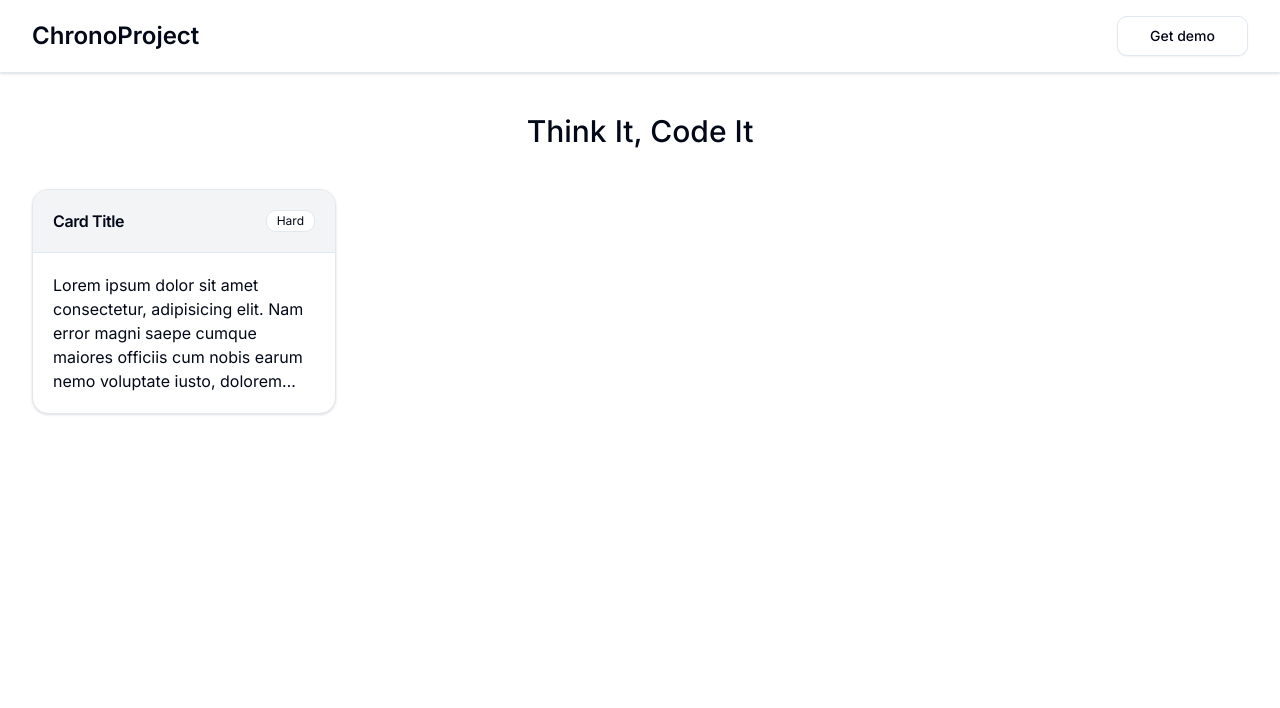
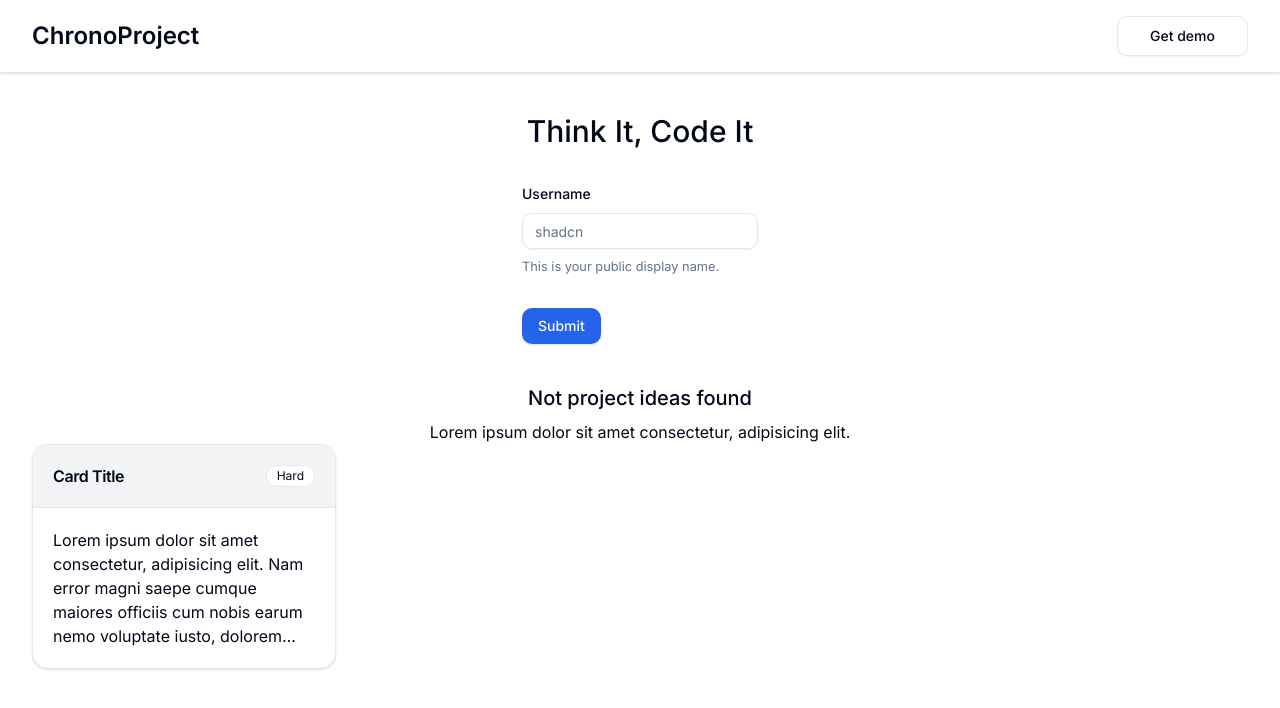
Before and after one commit to CarlosPProjects/project-ideas-generator, a Next.js app: page /ideas in a window 1280 px wide. Shown: the top 708 px of the page. Built offline with nearby package versions, Linux system fonts and the light colour scheme.

Commit message:
Refactor package dependencies and update component styles

```diff
--- a/package.json
+++ b/package.json
@@ -9,6 +9,8 @@
     "lint": "next lint"
   },
   "dependencies": {
+    "@hookform/resolvers": "^3.9.1",
+    "@radix-ui/react-label": "^2.1.0",
     "@radix-ui/react-slot": "^1.1.0",
     "class-variance-authority": "^0.7.0",
     "clsx": "^2.1.1",
@@ -18,8 +20,10 @@
     "openai": "^4.73.0",
     "react": "19.0.0-rc-66855b96-20241106",
     "react-dom": "19.0.0-rc-66855b96-20241106",
+    "react-hook-form": "^7.53.2",
     "tailwind-merge": "^2.5.4",
-    "tailwindcss-animate": "^1.0.7"
+    "tailwindcss-animate": "^1.0.7",
+    "zod": "^3.23.8"
   },
   "devDependencies": {
     "@types/node": "^20",
--- /dev/null
+++ b/src/app/ideas/_components/generator-form.tsx
@@ -0,0 +1,52 @@
+'use client'
+
+import { z } from 'zod'
+import { zodResolver } from "@hookform/resolvers/zod"
+import { useForm } from "react-hook-form"
+import { Form, FormControl, FormDescription, FormField, FormItem, FormLabel, FormMessage } from '@/components/ui/form'
+import { Input } from '@/components/ui/input'
+import { Button } from '@/components/ui/button'
+
+const formSchema = z.object({
+  inputText: z.string().min(2).max(50),
+})
+
+const GeneratorForm = () => {
+
+  const form = useForm<z.infer<typeof formSchema>>({
+    resolver: zodResolver(formSchema),
+    defaultValues: {
+      inputText: "",
+    },
+  })
+
+  function onSubmit(values: z.infer<typeof formSchema>) {
+    console.log(values)
+  }
+
+  return (
+    <Form {...form}>
+      <form onSubmit={form.handleSubmit(onSubmit)} className="space-y-8">
+        <FormField
+          control={form.control}
+          name="inputText"
+          render={({ field }) => (
+            <FormItem>
+              <FormLabel>Username</FormLabel>
+              <FormControl>
+                <Input placeholder="shadcn" {...field} />
+              </FormControl>
+              <FormDescription>
+                This is your public display name.
+              </FormDescription>
+              <FormMessage />
+            </FormItem>
+          )}
+        />
+        <Button type="submit">Submit</Button>
+      </form>
+    </Form>
+  )
+}
+
+export default GeneratorForm
--- a/src/app/ideas/page.tsx
+++ b/src/app/ideas/page.tsx
@@ -1,12 +1,18 @@
 import Container from '@/components/Container'
 import React from 'react'
 import CardProject from './_components/card-project'
+import GeneratorForm from './_components/generator-form'
 
 const Ideas = () => {
   return (
     <Container className='flex-1 flex flex-col'>
-      <div className='flex justify-center py-10'>
+      <div className='flex flex-col space-y-8 items-center py-10'>
         <h1 className='text-3xl font-medium'>Think It, Code It</h1>
+        <GeneratorForm />
+      </div>
+      <div className='text-center space-y-2'>
+        <h2 className='text-xl font-medium'>Not project ideas found</h2>
+        <p className=''>Lorem ipsum dolor sit amet consectetur, adipisicing elit.</p>
       </div>
       <div className='grid grid-cols-4'>
         <CardProject />
--- /dev/null
+++ b/src/components/ui/form.tsx
@@ -0,0 +1,178 @@
+"use client"
+
+import * as React from "react"
+import * as LabelPrimitive from "@radix-ui/react-label"
+import { Slot } from "@radix-ui/react-slot"
+import {
+  Controller,
+  ControllerProps,
+  FieldPath,
+  FieldValues,
+  FormProvider,
+  useFormContext,
+} from "react-hook-form"
+
+import { cn } from "@/lib/utils"
+import { Label } from "@/components/ui/label"
+
+const Form = FormProvider
+
+type FormFieldContextValue<
+  TFieldValues extends FieldValues = FieldValues,
+  TName extends FieldPath<TFieldValues> = FieldPath<TFieldValues>
+> = {
+  name: TName
+}
+
+const FormFieldContext = React.createContext<FormFieldContextValue>(
+  {} as FormFieldContextValue
+)
+
+const FormField = <
+  TFieldValues extends FieldValues = FieldValues,
+  TName extends FieldPath<TFieldValues> = FieldPath<TFieldValues>
+>({
+  ...props
+}: ControllerProps<TFieldValues, TName>) => {
+  return (
+    <FormFieldContext.Provider value={{ name: props.name }}>
+      <Controller {...props} />
+    </FormFieldContext.Provider>
+  )
+}
+
+const useFormField = () => {
+  const fieldContext = React.useContext(FormFieldContext)
+  const itemContext = React.useContext(FormItemContext)
+  const { getFieldState, formState } = useFormContext()
+
+  const fieldState = getFieldState(fieldContext.name, formState)
+
+  if (!fieldContext) {
+    throw new Error("useFormField should be used within <FormField>")
+  }
+
+  const { id } = itemContext
+
+  return {
+    id,
+    name: fieldContext.name,
+    formItemId: `${id}-form-item`,
+    formDescriptionId: `${id}-form-item-description`,
+    formMessageId: `${id}-form-item-message`,
+    ...fieldState,
+  }
+}
+
+type FormItemContextValue = {
+  id: string
+}
+
+const FormItemContext = React.createContext<FormItemContextValue>(
+  {} as FormItemContextValue
+)
+
+const FormItem = React.forwardRef<
+  HTMLDivElement,
+  React.HTMLAttributes<HTMLDivElement>
+>(({ className, ...props }, ref) => {
+  const id = React.useId()
+
+  return (
+    <FormItemContext.Provider value={{ id }}>
+      <div ref={ref} className={cn("space-y-2", className)} {...props} />
+    </FormItemContext.Provider>
+  )
+})
+FormItem.displayName = "FormItem"
+
+const FormLabel = React.forwardRef<
+  React.ElementRef<typeof LabelPrimitive.Root>,
+  React.ComponentPropsWithoutRef<typeof LabelPrimitive.Root>
+>(({ className, ...props }, ref) => {
+  const { error, formItemId } = useFormField()
+
+  return (
+    <Label
+      ref={ref}
+      className={cn(error && "text-destructive", className)}
+      htmlFor={formItemId}
+      {...props}
+    />
+  )
+})
+FormLabel.displayName = "FormLabel"
+
+const FormControl = React.forwardRef<
+  React.ElementRef<typeof Slot>,
+  React.ComponentPropsWithoutRef<typeof Slot>
+>(({ ...props }, ref) => {
+  const { error, formItemId, formDescriptionId, formMessageId } = useFormField()
+
+  return (
+    <Slot
+      ref={ref}
+      id={formItemId}
+      aria-describedby={
+        !error
+          ? `${formDescriptionId}`
+          : `${formDescriptionId} ${formMessageId}`
+      }
+      aria-invalid={!!error}
+      {...props}
+    />
+  )
+})
+FormControl.displayName = "FormControl"
+
+const FormDescription = React.forwardRef<
+  HTMLParagraphElement,
+  React.HTMLAttributes<HTMLParagraphElement>
+>(({ className, ...props }, ref) => {
+  const { formDescriptionId } = useFormField()
+
+  return (
+    <p
+      ref={ref}
+      id={formDescriptionId}
+      className={cn("text-[0.8rem] text-muted-foreground", className)}
+      {...props}
+    />
+  )
+})
+FormDescription.displayName = "FormDescription"
+
+const FormMessage = React.forwardRef<
+  HTMLParagraphElement,
+  React.HTMLAttributes<HTMLParagraphElement>
+>(({ className, children, ...props }, ref) => {
+  const { error, formMessageId } = useFormField()
+  const body = error ? String(error?.message) : children
+
+  if (!body) {
+    return null
+  }
+
+  return (
+    <p
+      ref={ref}
+      id={formMessageId}
+      className={cn("text-[0.8rem] font-medium text-destructive", className)}
+      {...props}
+    >
+      {body}
+    </p>
+  )
+})
+FormMessage.displayName = "FormMessage"
+
+export {
+  useFormField,
+  Form,
+  FormItem,
+  FormLabel,
+  FormControl,
+  FormDescription,
+  FormMessage,
+  FormField,
+}
--- /dev/null
+++ b/src/components/ui/input.tsx
@@ -0,0 +1,22 @@
+import * as React from "react"
+
+import { cn } from "@/lib/utils"
+
+const Input = React.forwardRef<HTMLInputElement, React.ComponentProps<"input">>(
+  ({ className, type, ...props }, ref) => {
+    return (
+      <input
+        type={type}
+        className={cn(
+          "flex h-9 w-full rounded-md border border-input bg-transparent px-3 py-1 text-base shadow-sm transition-colors file:border-0 file:bg-transparent file:text-sm file:font-medium file:text-foreground placeholder:text-muted-foreground focus-visible:outline-none focus-visible:ring-1 focus-visible:ring-ring disabled:cursor-not-allowed disabled:opacity-50 md:text-sm",
+          className
+        )}
+        ref={ref}
+        {...props}
+      />
+    )
+  }
+)
+Input.displayName = "Input"
+
+export { Input }
--- /dev/null
+++ b/src/components/ui/label.tsx
@@ -0,0 +1,26 @@
+"use client"
+
+import * as React from "react"
+import * as LabelPrimitive from "@radix-ui/react-label"
+import { cva, type VariantProps } from "class-variance-authority"
+
+import { cn } from "@/lib/utils"
+
+const labelVariants = cva(
+  "text-sm font-medium leading-none peer-disabled:cursor-not-allowed peer-disabled:opacity-70"
+)
+
+const Label = React.forwardRef<
+  React.ElementRef<typeof LabelPrimitive.Root>,
+  React.ComponentPropsWithoutRef<typeof LabelPrimitive.Root> &
+    VariantProps<typeof labelVariants>
+>(({ className, ...props }, ref) => (
+  <LabelPrimitive.Root
+    ref={ref}
+    className={cn(labelVariants(), className)}
+    {...props}
+  />
+))
+Label.displayName = LabelPrimitive.Root.displayName
+
+export { Label }
```
Also changed, not shown: 1 other file (tests, documents, lock files or other folders).
